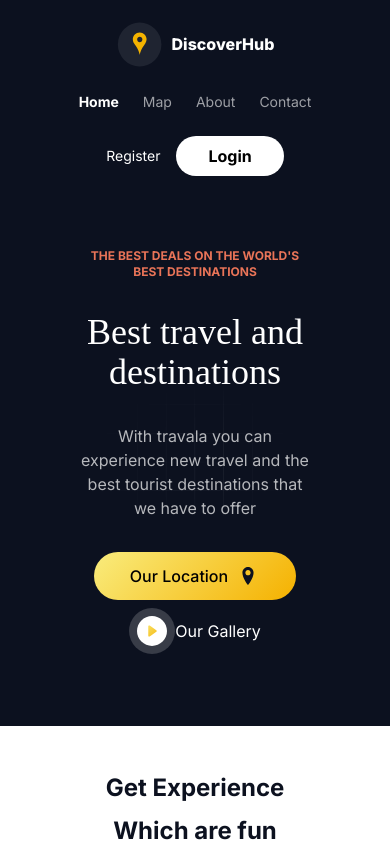
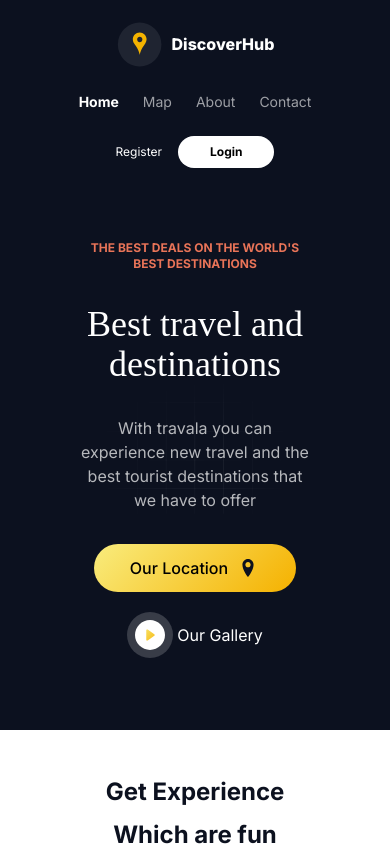
Before and after one commit to AmirNBK/discover-hub, a Next.js app: page / in a window 390 px wide. Shown: the top 846 px of the page. Built offline with nearby package versions, Linux system fonts and the light colour scheme.

Commit message:
some improvements for the homepage responsive

```diff
--- a/components/Header/Header.tsx
+++ b/components/Header/Header.tsx
@@ -32,8 +32,8 @@ const Header = (props: {
             </div>
 
             <div className='Header__signInSection flex items-center gap-4'>
-                <p className='text-white text-sm'> Register </p>
-                <button className='bg-white font-bold rounded-full py-2	px-8'> Login </button>
+                <p className='text-white text-xs md:text-sm'> Register </p>
+                <button className='bg-white font-bold text-xs md:text-sm rounded-full py-2	px-8'> Login </button>
             </div>
         </div>
     );
--- a/components/Introduction/Introduction.tsx
+++ b/components/Introduction/Introduction.tsx
@@ -25,14 +25,14 @@ const Introduction = () => {
                 </p>
                 <div className='flex flex-col gap-2 sm:gap-0 sm:m-0 mx-auto sm:items-center sm:flex-row justify-center xl:justify-start '>
                     <IntroductionButton link='/map' text='Our Location' icon={location} />
-                    <div className='flex flex-row items-center m-0 justify-center sm:ml-10'
+                    <div className='flex flex-row items-center mt-3 justify-center sm:ml-10'
                     >
                         <div className='rounded-full flex items-center text-xs sm:text-base'
                             style={{ background: '#ffffff2e', padding: '8px' }}>
                             <Image src={circlePlay} alt='circlePlay' unoptimized
                             />
                         </div>
-                        <p className='text-white m-0 sm:ml-2 sm:text-base'> Our Gallery </p>
+                        <p className='text-white ml-1 sm:ml-2 sm:text-base'> Our Gallery </p>
                     </div>
                 </div>
             </div>
```
